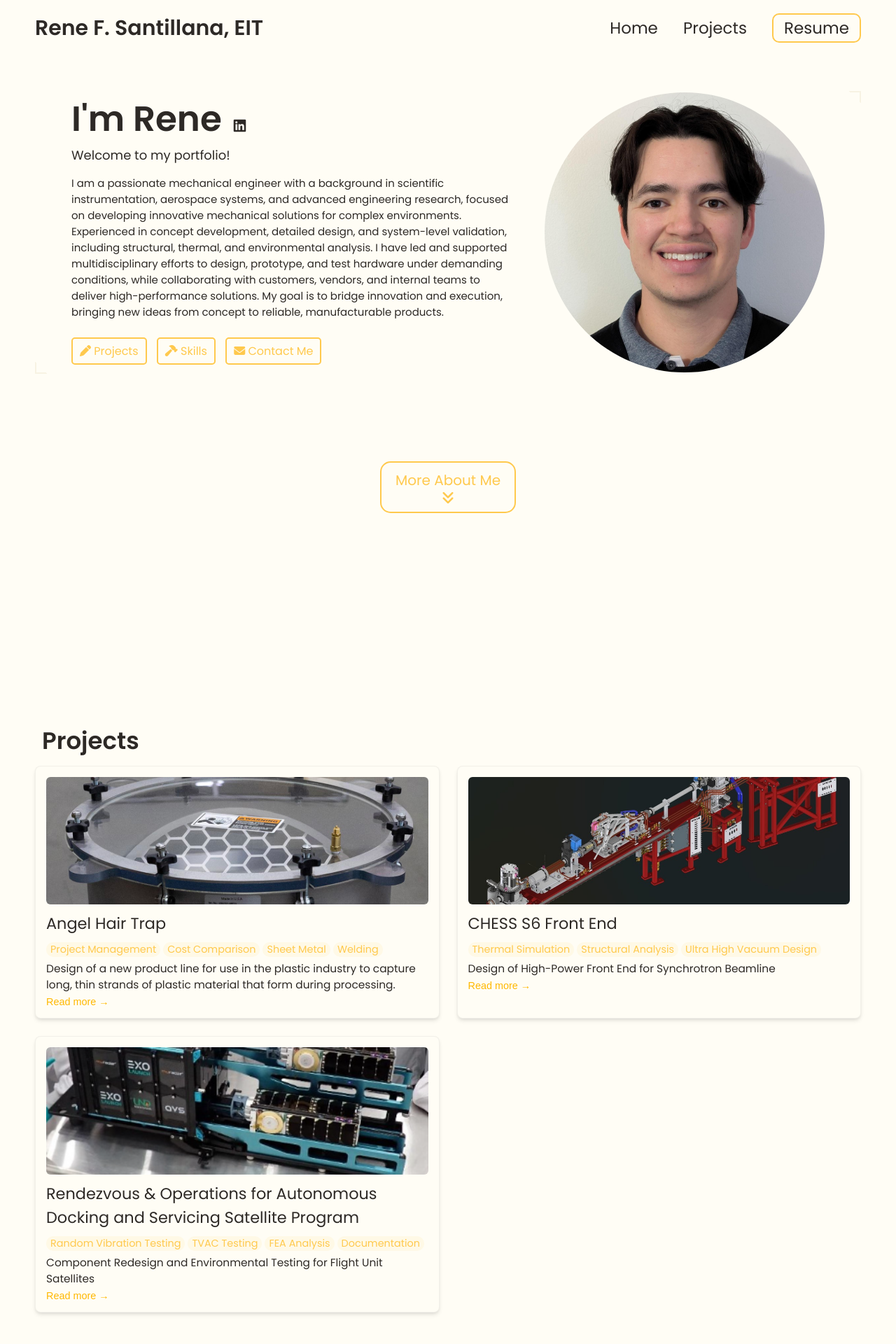
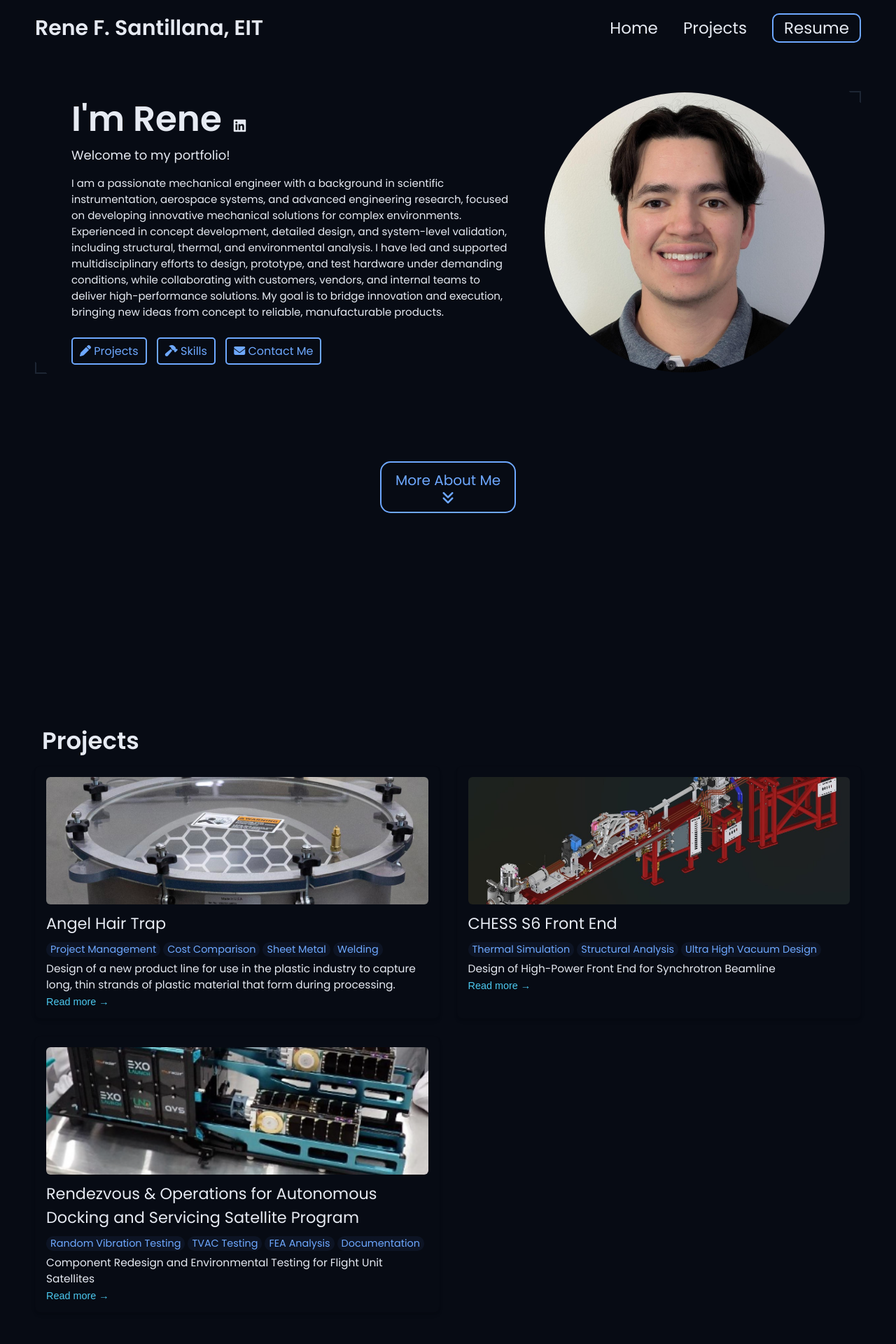
Before and after one commit to rfsantill/rfsantill.github.io, a Jekyll site: the page built from index.html, in a window 1280 px wide. Shown: the top 1920 px of the page at 70% size. Built offline with Jekyll 4.4.1, drawn with Linux system fonts in a browser that asks for light colours.

Commit message:
Update _config.yml
Deep Navy theme test

```diff
--- a/_config.yml
+++ b/_config.yml
@@ -90,12 +90,12 @@ formspree-key:   https://formspree.io/f/{8-digit key}
 
 # Active theme (Updatethis to switch themes). Make sure to keep the indentation the samne.
 colors:
-  text: "#2d2926"
-  border: "#f7f3e3"
-  link: "#ffc94d"
-  highlight: "#ffb800"
-  background: "#fffdf5"
-  light_background: "#fff9e6"
+  text: "#e6eaf2"
+  border: "#1d2633"
+  link: "#6ea8ff"
+  highlight: "#4cc9f0"
+  background: "#070b14"
+  light_background: "#0d1424"
 
 # A few examples.
 basic theme:
```
